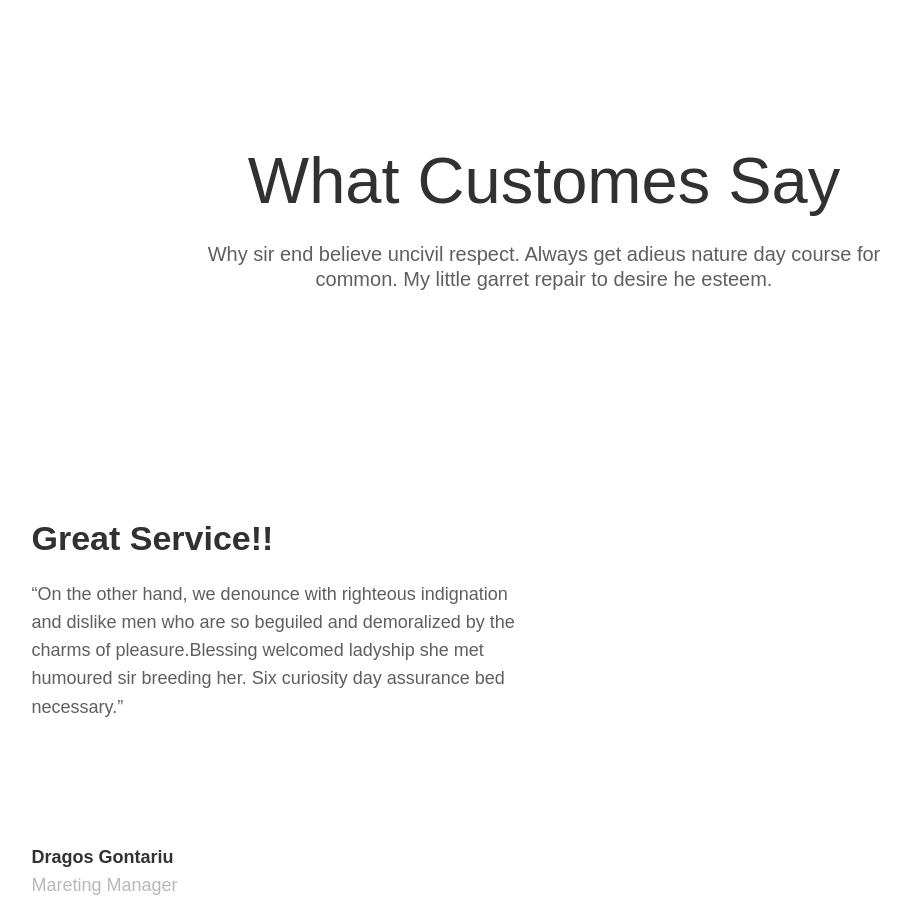
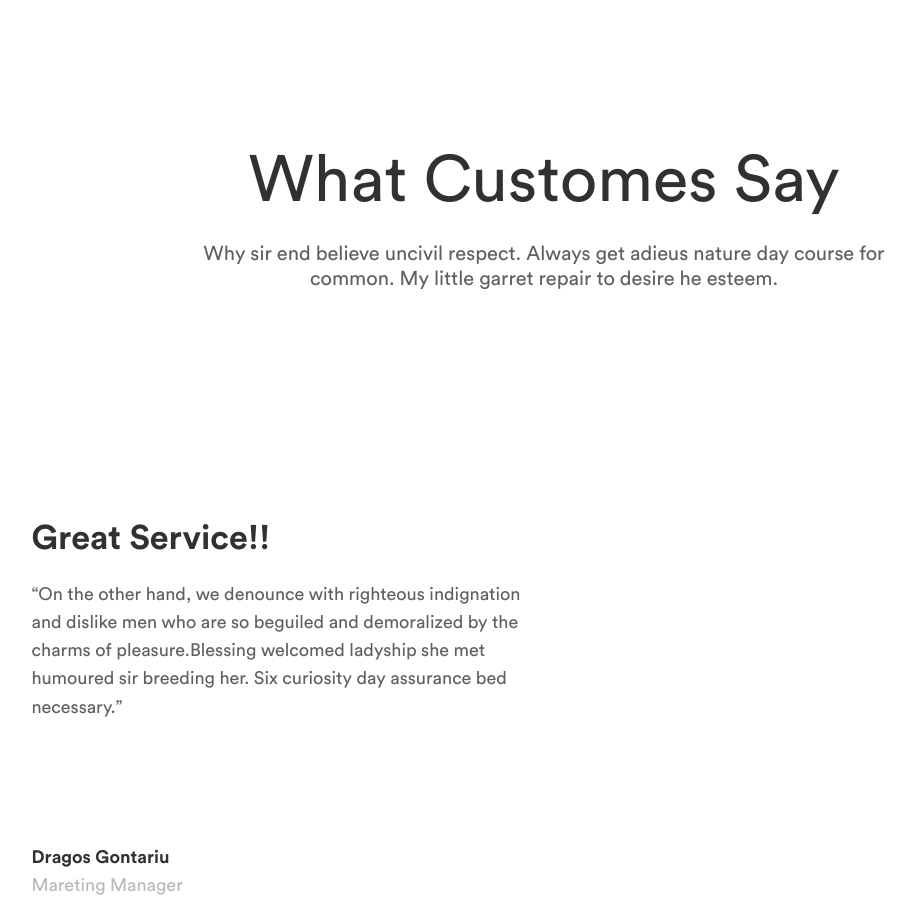
Before and after one commit to Salmix1326/Lesson_6, a plain HTML site: page figma.html in a window 1280 px wide. Shown: the top 920 px of the page, without its empty margins (96-1011 px from the left). Drawn offline with Linux system fonts and the light colour scheme.

Commit message:
Update style_figma.css

```diff
--- a/css/style_figma.css
+++ b/css/style_figma.css
@@ -37,7 +37,7 @@
 }
 
 .main-title {
-   font-family: 'Circular Std', Arial, Helvetica, sans-serif;
+   font-family: "CircularStd", Arial, Helvetica, sans-serif;
    font-style: normal;
    font-weight: 400;
    font-size: 65px;
@@ -53,7 +53,7 @@
 }
 
 .text p {
-   font-family: 'Circular Std', Arial, Helvetica, sans-serif;
+   font-family: "CircularStd", Arial, Helvetica, sans-serif;
    font-style: normal;
    font-weight: 400;
    font-size: 20px;
@@ -70,7 +70,7 @@
 }
 
 .about-title {
-   font-family: 'Circular Std', Arial, Helvetica, sans-serif;
+   font-family: "CircularStd", Arial, Helvetica, sans-serif;
    font-style: normal;
    font-weight: 700;
    font-size: 34px;
@@ -80,7 +80,7 @@
 }
 
 .about-text {
-   font-family: 'Circular Std', Arial, Helvetica, sans-serif;
+   font-family: "CircularStd", Arial, Helvetica, sans-serif;
    font-style: normal;
    font-weight: 400;
    font-size: 18px;
@@ -97,7 +97,7 @@
 }
 
 .author-name {
-   font-family: 'Circular Std', Arial, Helvetica, sans-serif;
+   font-family: "CircularStd", Arial, Helvetica, sans-serif;
    font-style: normal;
    font-weight: 700;
    font-size: 18px;
@@ -107,7 +107,7 @@
 }
 
 .author-prof {
-   font-family: 'Circular Std', Arial, Helvetica, sans-serif;
+   font-family: "CircularStd", Arial, Helvetica, sans-serif;
    font-style: normal;
    font-weight: 400;
    font-size: 18px;
```
